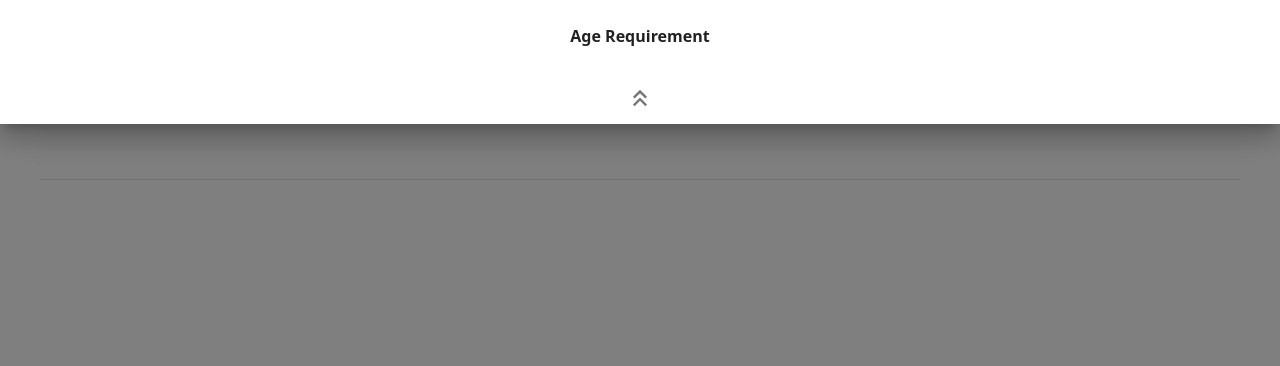
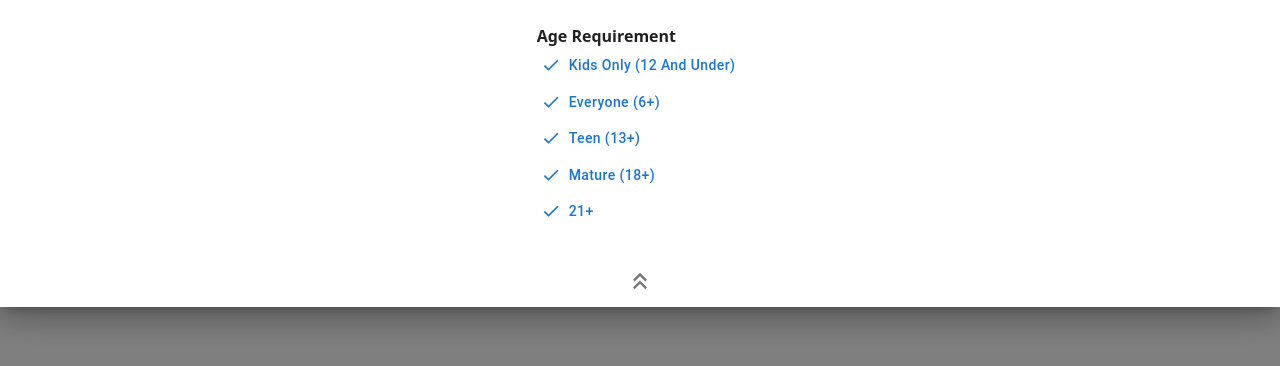
Before and after one commit to Sun-Mountain/GenConCal, a Next.js app in the folder frontend/: page / in a window 1280 px wide. Both pictures are taken after a click on the button "FILTER EVENTS". Shown: the top 366 px of the page. Built offline with nearby package versions, Linux system fonts and the light colour scheme.

Commit message:
filter for age

```diff
--- a/frontend/assets/styles/base/variables.scss
+++ b/frontend/assets/styles/base/variables.scss
@@ -24,6 +24,10 @@ $nav-color: $seasalt;
 $nav-link-color: $seasalt;
 $nav-link-hover: $lightOrange;
 
+// Toggle Buttons
+$hidden-btn-bg-color: $platinum;
+$hidden-btn-color: $raspberry;
+
 // Tabs
 $border-color: $eerie;
 $select-bg-color: $bice;
--- a/frontend/assets/styles/components/ui.scss
+++ b/frontend/assets/styles/components/ui.scss
@@ -28,6 +28,19 @@
   max-width: 800px;
 }
 
+.filter-component-container {
+  .btn-container {
+    .hidden {
+      background-color: $hidden-btn-bg-color;
+      color: $hidden-btn-color;
+    }
+
+    .toggle-btn {
+      text-transform: capitalize;
+    }
+  }
+}
+
 .tab-label {
   .tab-date {
     font-weight: 700;
--- a/frontend/components/DailyTabs.tsx
+++ b/frontend/components/DailyTabs.tsx
@@ -17,6 +17,7 @@ const dayLabels = Object.keys(eventsListByDay).sort();
 const timeLabels = Object.keys(eventsListByStartTime).sort();
 
 export default function DailyTabs({
+  filterOut,
   hideSoldOut
 }: DailyTabsTypes) {
   const [tab, setTab] = useState(0);
@@ -32,6 +33,11 @@ export default function DailyTabs({
     if (hideSoldOut) {
       eventsForDay = eventsForDay.filter(val => !soldOutEvents.includes(val))
     }
+
+    if (filterOut.length) {
+      eventsForDay = eventsForDay.filter(val => !filterOut.includes(val))
+    }
+
     return eventsForDay;
   }
 
--- a/frontend/components/FilterDrawerContent.tsx
+++ b/frontend/components/FilterDrawerContent.tsx
@@ -4,7 +4,15 @@ import { filteredEvents } from "@/pages/_app";
 
 import ButtonGroup from "@/components/UI/ButtonGroup";
 
+const ageLabels = [ 'kids only (12 and under)',
+                    'Everyone (6+)',
+                    'Teen (13+)',
+                    'Mature (18+)',
+                    '21+' ]
+
 export default function FilterDrawerContent ({
+  ageReqList,
+  setAgeReqList,
   filterAgeReq,
   setFilterAgeReq
 }: FilterDrawerProps) {
@@ -12,10 +20,13 @@ export default function FilterDrawerContent ({
   return (
     <>
       <ButtonGroup
+        eventList={filteredEvents.ageRequirement}
         filteredEvents={filterAgeReq}
         setFilteredEvents={setFilterAgeReq}
         groupLabel="Age Requirement"
-        list={filteredEvents.ageRequirement}
+        hiddenList={ageReqList}
+        setHiddenList={setAgeReqList}
+        labels={ageLabels}
       />
     </>
   )
--- a/frontend/components/UI/ButtonGroup.tsx
+++ b/frontend/components/UI/ButtonGroup.tsx
@@ -6,14 +6,14 @@ import CloseIcon from '@mui/icons-material/Close';
 import { ButtonGroupProps } from '@/assets/interfaces';
 
 export default function ButtonGroup({
+  eventList,
   filteredEvents,
   setFilteredEvents,
   groupLabel,
-  list,
+  hiddenList,
+  setHiddenList,
+  labels,
 }: ButtonGroupProps) {
-  const labels = Object.keys(list);
-
-  const [hiddenLabels, setHiddenLabels] = useState<string[]>([]);
 
   const addEventsToFilter = (eventIds: number[]) => {
     var newFilters = [...filteredEvents, ...eventIds];
@@ -26,25 +26,25 @@ export default function ButtonGroup({
   }
 
   const addLabel = (label: string) => {
-    var newHidden = hiddenLabels;
+    var newHidden = hiddenList;
     newHidden.push(label);
-    setHiddenLabels([...newHidden]);
+    setHiddenList([...newHidden]);
   }
 
   const removeLabel = (label: string) => {
-    var index = hiddenLabels.indexOf(label),
-        newHidden = hiddenLabels;
+    var index = hiddenList.indexOf(label),
+        newHidden = hiddenList;
     newHidden.splice(index, 1);
-    setHiddenLabels([...newHidden])
+    setHiddenList([...newHidden])
   }
 
   const handleFilter = (label: string) => {
-    if (!hiddenLabels.includes(label)) {
+    if (!hiddenList.includes(label)) {
       addLabel(label);
-      addEventsToFilter(list[label]);
+      addEventsToFilter(eventList[label]);
     } else {
       removeLabel(label);
-      removeEventsFromFilter(list[label]);
+      removeEventsFromFilter(eventList[label]);
     }
   }
 
@@ -56,11 +56,12 @@ export default function ButtonGroup({
       </strong>
       <div className='btn-container'>
         {labels.map((label: string) => {
-          const visible = !hiddenLabels.includes(label);
+          const visible = !hiddenList.includes(label);
           return (
             <div key={label}>
               <Button
                 onClick={() => handleFilter(label)}
+                className={`${visible ? 'visible' : 'hidden'} toggle-btn`}
                 startIcon={visible ? <CheckIcon /> : <CloseIcon />}
               >
                 {label}
--- a/frontend/pages/index.tsx
+++ b/frontend/pages/index.tsx
@@ -5,9 +5,12 @@ import FilterDrawerContent from '@/components/FilterDrawerContent';
 import ToggleComponent from '@/components/UI/Toggle';
 
 export default function Home () {
-  // Hide
+  // Lists
+  const [ageReqList, setAgeReqList] = useState<string[]>([]);
+
+  // Toggles
   const [hideSoldOut, setHideSoldOut] = useState(false);
-  const [filterAgeReq, setFilterAgeReq] = useState<number[]>([])
+  const [filterAgeReq, setFilterAgeReq] = useState<number[]>([]);
 
   // Filters
 
@@ -22,6 +25,8 @@ export default function Home () {
         <DrawerComponent>
           <div id='filter-drawer-content-wrapper'>
             <FilterDrawerContent
+              ageReqList={ageReqList}
+              setAgeReqList={setAgeReqList}
               filterAgeReq={filterAgeReq}
               setFilterAgeReq={setFilterAgeReq}
             />
@@ -29,6 +34,7 @@ export default function Home () {
         </DrawerComponent>
       </div>
       <DailyTabs
+        filterOut={[...filterAgeReq]}
         hideSoldOut={hideSoldOut}
       />
     </>
```
Also changed, not shown: frontend/assets/interfaces/Component.tsx (+7 -1 lines), frontend/assets/interfaces/Filter.tsx (+0 -11 lines).
